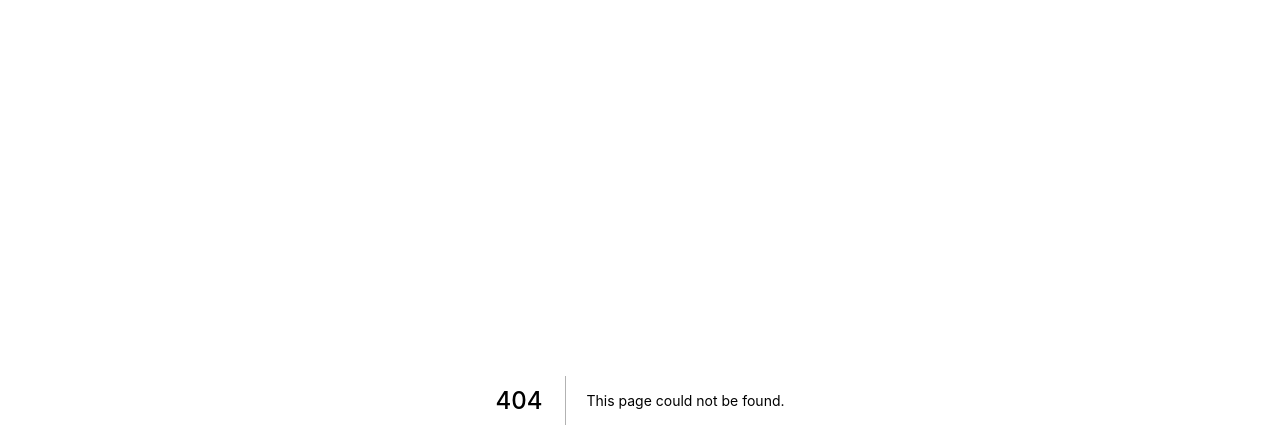
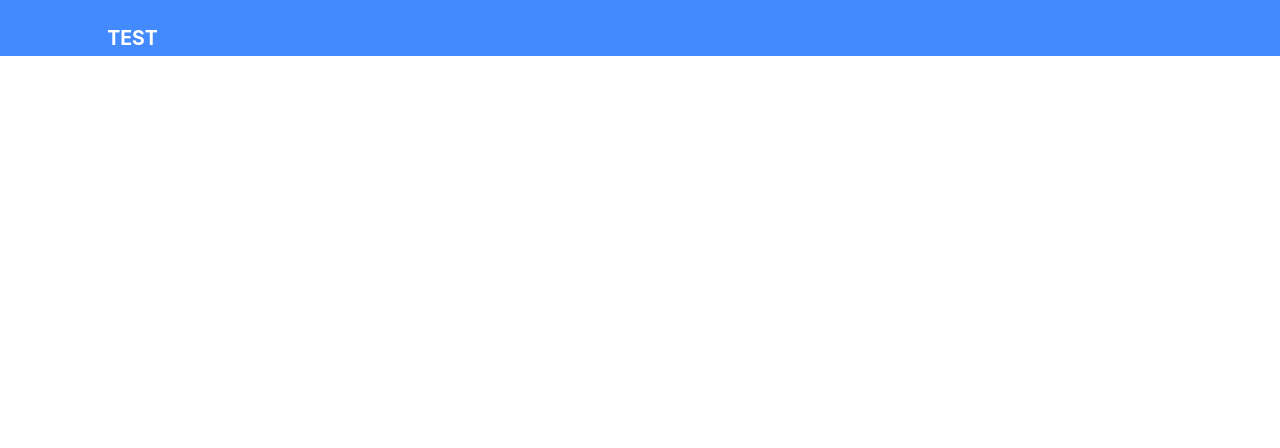
Before and after one commit to junifar/myNext, a Next.js app: page /dashboardv2 in a window 1280 px wide. Before the commit this address had no page. Shown: the top 448 px of the page. Built offline with nearby package versions, Linux system fonts and the light colour scheme.

Commit message:
Modify Navbar

```diff
--- /dev/null
+++ b/components/common/v2/navbar/index.js
@@ -0,0 +1,29 @@
+import { Fragment } from "react";
+import style from "./index.module.css";
+
+const Navbar2 = (props) => {
+  return (
+    <Fragment>
+      <nav className={style.Navbar}>{props.children}</nav>
+    </Fragment>
+  );
+};
+
+const Navbar2Container = (props) => {
+  return (
+    <Fragment>
+      <div className={style.NavbarContainer}>{props.children}</div>
+    </Fragment>
+  );
+};
+
+const Navbar2Logo = (props) => {
+  return (
+    <Fragment>
+      <div className={style.NavbarLogo}>{props.children}</div>
+    </Fragment>
+  );
+};
+
+export default Navbar2;
+export { Navbar2, Navbar2Container, Navbar2Logo };
--- /dev/null
+++ b/components/common/v2/navbar/index.module.css
@@ -0,0 +1,43 @@
+.Navbar {
+  width: 100%;
+  margin: 0 auto;
+  position: fixed;
+  z-index: 1028;
+  background: #448aff;
+  display: block;
+  min-height: 56px;
+  padding: 0;
+  flex-wrap: wrap;
+  -webkit-box-align: center;
+  align-items: center;
+  -webkit-box-pack: justify;
+  justify-content: space-between;
+}
+
+.NavbarContainer {
+  width: 100%;
+  padding-right: 15px;
+  padding-left: 15px;
+  margin-right: auto;
+  margin-left: auto;
+  display: block;
+}
+
+.NavbarLogo {
+  position: relative;
+  -webkit-box-align: center;
+  -ms-flex-align: center;
+  align-items: center;
+  display: -webkit-box;
+  display: -ms-flexbox;
+  display: flex;
+  float: left;
+  height: 56px;
+  text-align: center;
+  text-transform: uppercase;
+  width: 235px;
+  padding: 10px;
+  display: block;
+  color: #fff;
+  font-size: 13px;
+}
--- /dev/null
+++ b/pages/dashboardv2/index.js
@@ -0,0 +1,21 @@
+import { Fragment } from "react";
+import Navbar2, {
+  Navbar2Container,
+  Navbar2Logo,
+} from "../../components/common/v2/navbar";
+
+const DashboardPage = () => {
+  return (
+    <Fragment>
+      <Navbar2>
+        <Navbar2Container>
+          <Navbar2Logo>
+            <h1>Test</h1>
+          </Navbar2Logo>
+        </Navbar2Container>
+      </Navbar2>
+    </Fragment>
+  );
+};
+
+export default DashboardPage;
```
